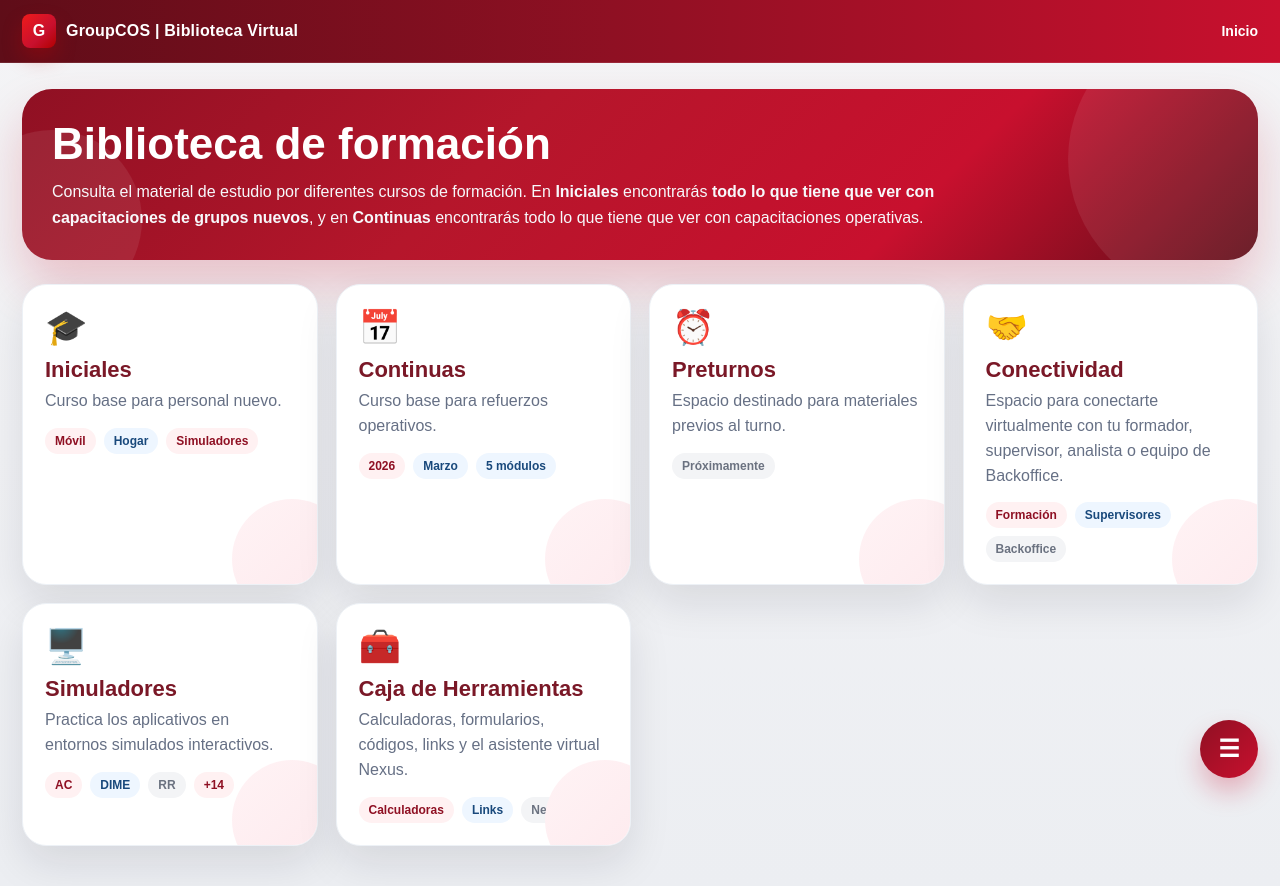
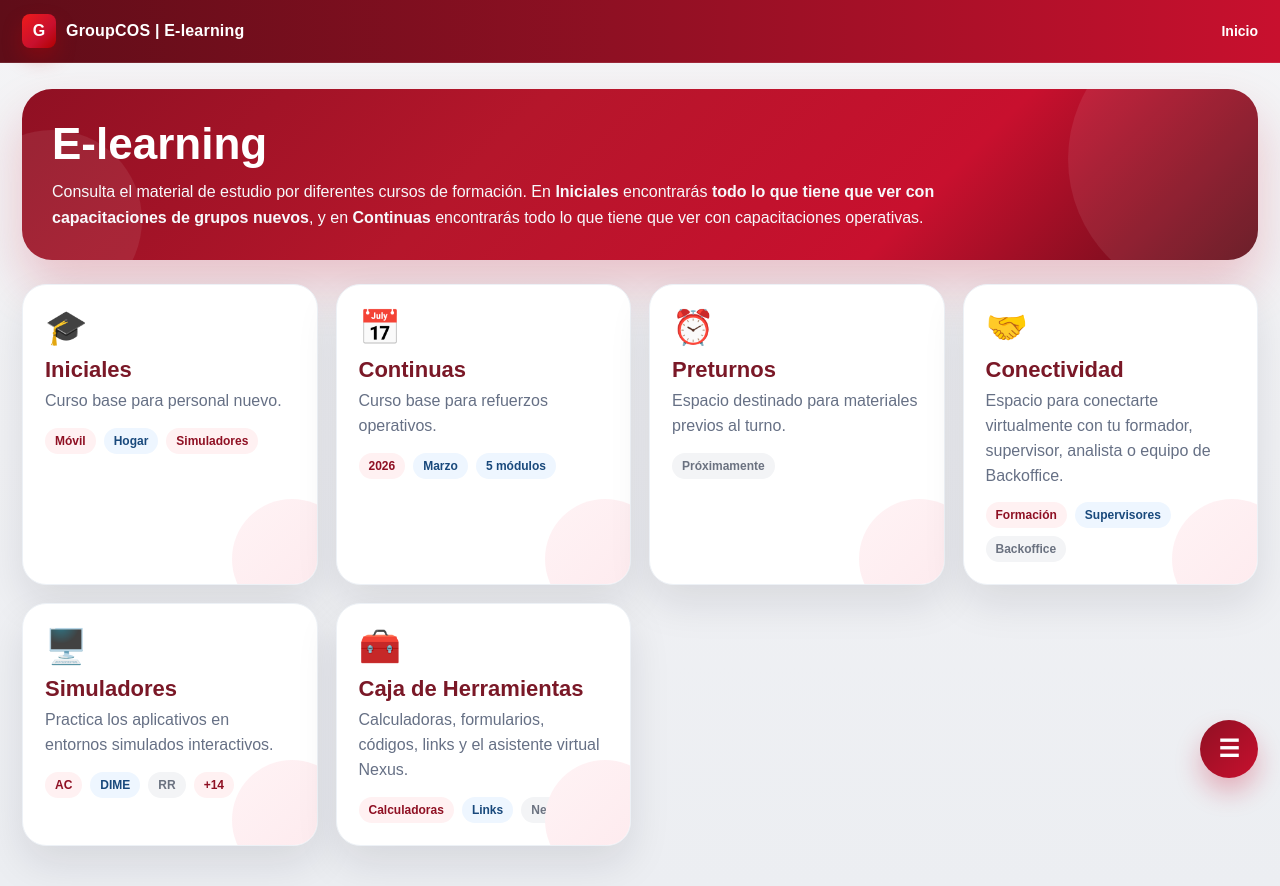
Before and after one commit to groupcosdev1/bibliotecaretencion, a plain HTML site: page index.html in a window 1280 px wide. Drawn offline with Linux system fonts and the light colour scheme.

Commit message:
cambio de E-learning

```diff
--- a/index.html
+++ b/index.html
@@ -3,7 +3,7 @@
 <head>
   <meta charset="UTF-8" />
   <meta name="viewport" content="width=device-width, initial-scale=1.0" />
-  <title>GroupCOS | Biblioteca Virtual</title>
+  <title>GroupCOS | E-learning</title>
   <style>
     :root{
       --red:#c8102e;
@@ -174,14 +174,14 @@
 <body>
   <div class="topbar">
     <div class="topbar-inner">
-      <div class="brand"><div class="brand-mark">G</div> GroupCOS | Biblioteca Virtual</div>
+      <div class="brand"><div class="brand-mark">G</div> GroupCOS | E-learning</div>
       <div class="crumbs" id="breadcrumbs"><a href="#" class="crumb-link" onclick="goHome(); return false;">Inicio</a></div>
     </div>
   </div>
 
   <div class="app">
     <section class="hero" id="hero-banner">
-      <h1>Biblioteca de formación</h1>
+      <h1>E-learning</h1>
       <p>Consulta el material de estudio por diferentes cursos de formación. En <strong>Iniciales</strong> encontrarás <strong>todo lo que tiene que ver con capacitaciones de grupos nuevos</strong>, y en <strong>Continuas</strong> encontrarás todo lo que tiene que ver con capacitaciones operativas.</p>
     </section>
 
```
